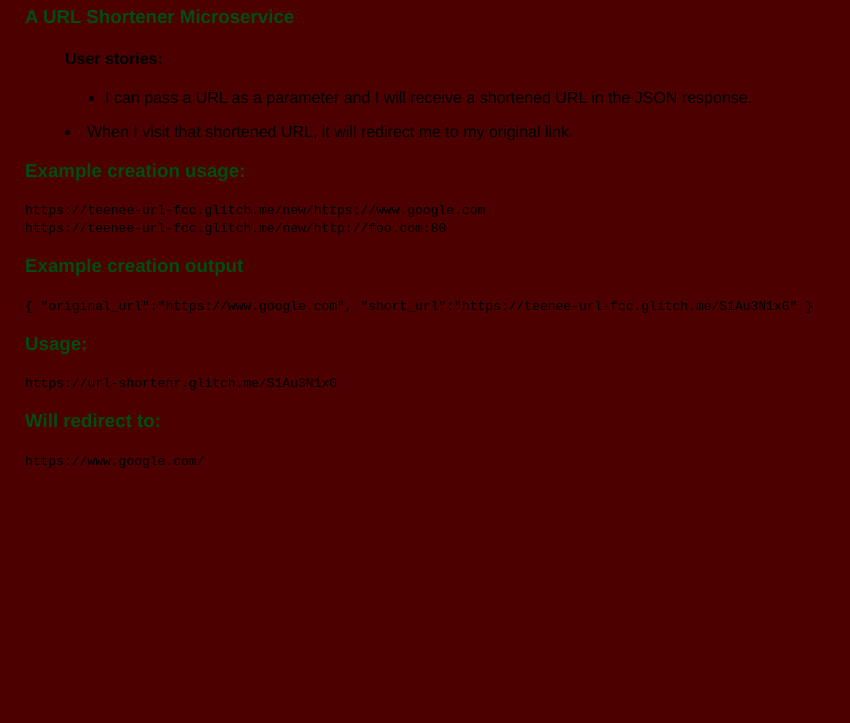
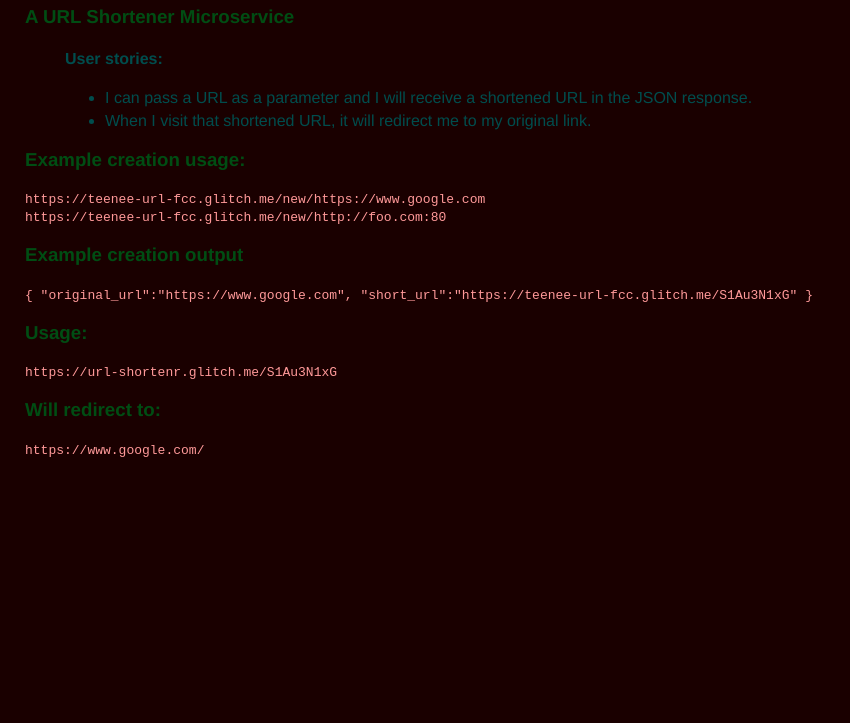
Before and after one commit to zoeyleqa/teenee-url-fcc, a website: page views/index.html in a window 1280 px wide. Shown: the part 77-800 px from the top of the page, without its empty margins (0-850 px from the left). Drawn offline with nearby package versions, Linux system fonts and the light colour scheme.

Commit message:
🌱🍱 Checkpoint public/style.css:565149/105 views/index.html:565149/11

```diff
--- a/public/style.css
+++ b/public/style.css
@@ -11,7 +11,7 @@
 body {
   font-family: helvetica, arial, sans-serif;
   margin: 25px;
-  background-color:  #4d0000;
+  background-color:  #1a0000;
 }
 
 h1 {
@@ -21,6 +21,13 @@
 h3{
   color:  #004d13;
 }
+h4{
+   color: #004d4d;
+}
+li{
+ color:#004d4d;
+}
+
 .bold {
   font-weight: bold;
 }
@@ -30,7 +37,7 @@
 }
 
 code {
-
+  color: #ff9999;
 }
 /* form {
   margin-bottom: 25px;
--- a/views/index.html
+++ b/views/index.html
@@ -34,8 +34,9 @@
            </h4>
            <ul>
              <li>I can pass a URL as a parameter and I will receive a shortened URL in the JSON response.</li>
+             <li>When I visit that shortened URL, it will redirect me to my original link.</li>
            </ul>
-           <li class="li-margin">When I visit that shortened URL, it will redirect me to my original link.</li>
+
         </blockquote>
         <div>
           <h3>
```
